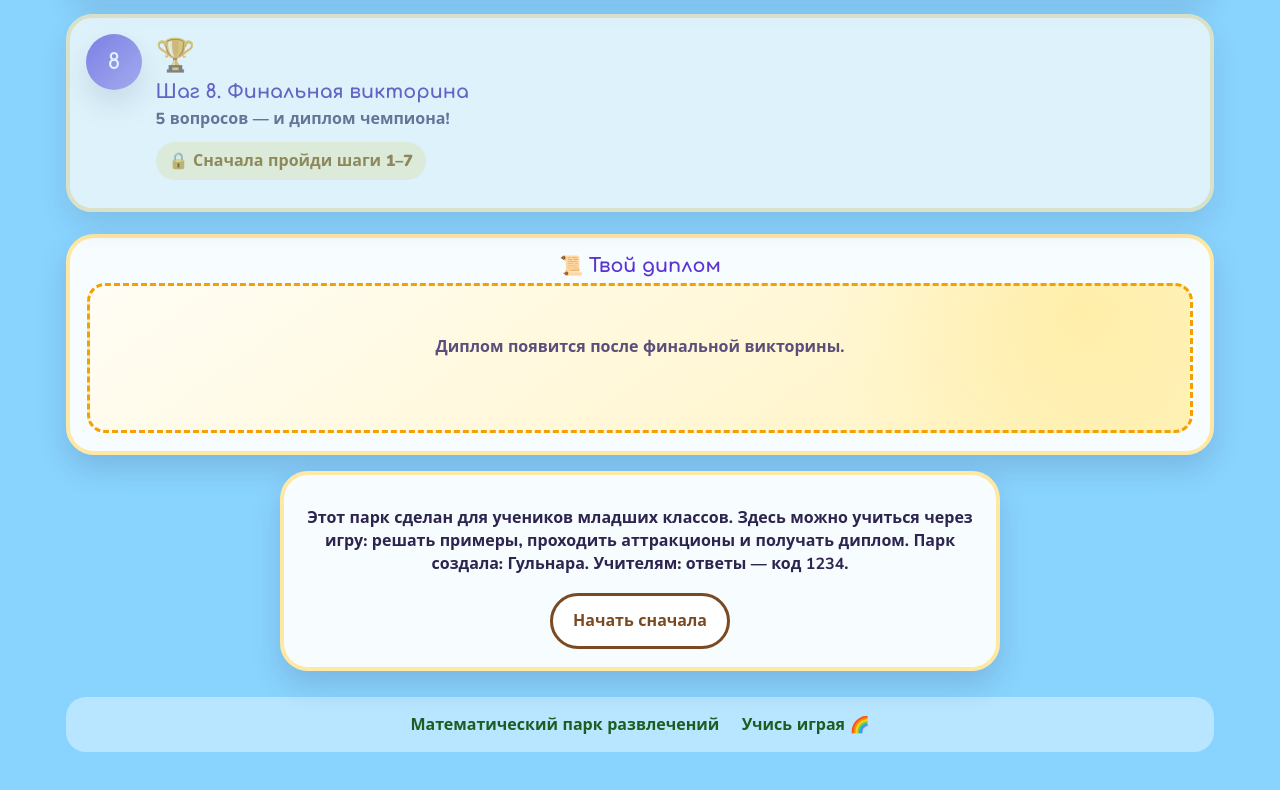
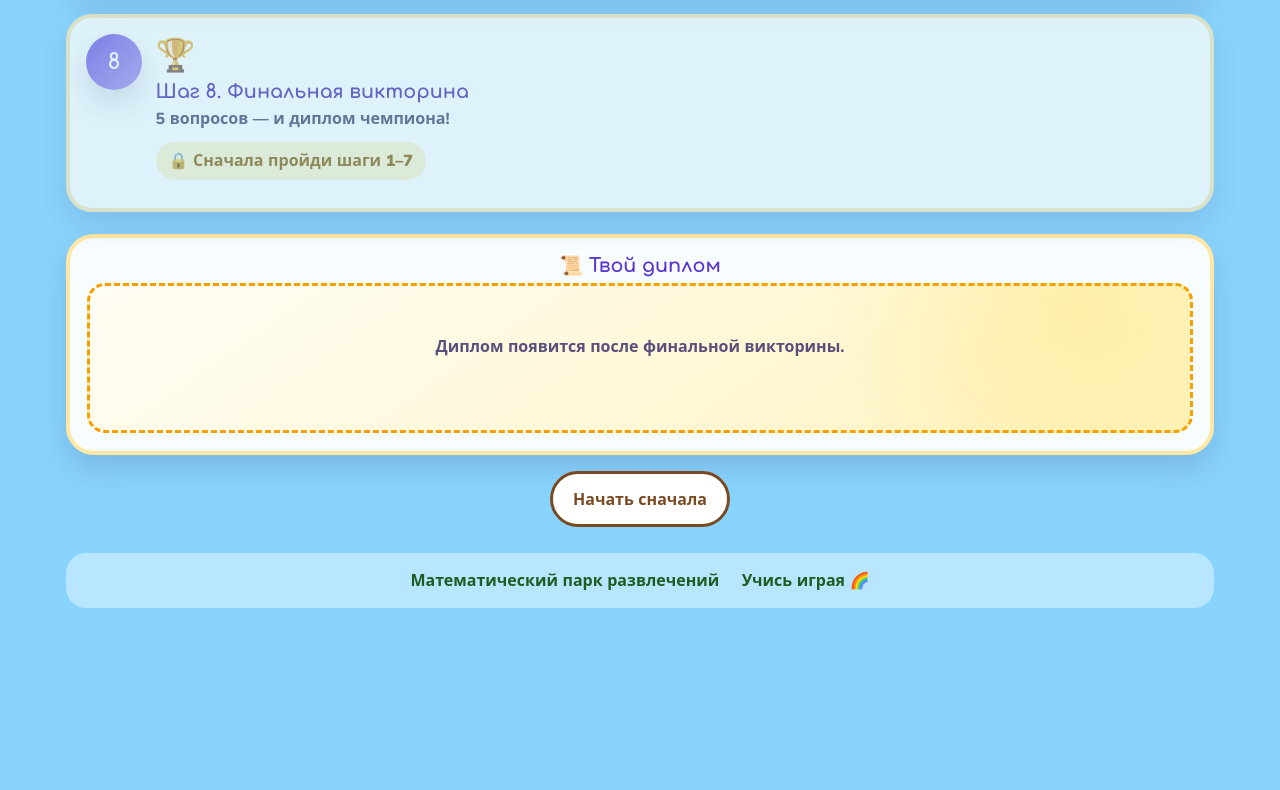
Before and after one commit to Fathullo777/math-park, a website: page docs/index.html in a window 1280 px wide. Shown: the part 1975-2765 px from the top of the page. After the commit the page ends 2623 px from the top, so only its background shows below. Drawn offline with nearby package versions, Linux system fonts and the light colour scheme.

Commit message:
Remove about blurb with teacher code from the park page.
Co-authored-by: Cursor <cursoragent@cursor.com>

```diff
--- a/docs/css/styles.css
+++ b/docs/css/styles.css
@@ -1316,15 +1316,14 @@ button, input { font: inherit; }
   margin-bottom: 1rem;
 }
 
-.about-inline {
+.reset-wrap {
   text-align: center;
-  max-width: 720px;
-  margin: 0 auto 1rem;
+  margin: 0 auto 1.2rem;
 }
 
-.about-inline p {
-  font-weight: 800;
-  line-height: 1.45;
+.reset-wrap .btn {
+  width: auto;
+  min-width: 180px;
 }
 
 @media (max-width: 700px) {
--- a/docs/index.html
+++ b/docs/index.html
@@ -101,8 +101,7 @@
         </div>
       </div>
 
-      <div class="about-inline panel">
-        <p id="about-text"></p>
+      <div class="reset-wrap">
         <button type="button" class="btn btn-outline" id="reset-btn">Начать сначала</button>
       </div>
     </main>
--- a/docs/js/app.js
+++ b/docs/js/app.js
@@ -1063,7 +1063,6 @@
     state.facts = data.facts;
     state.games = data.games;
     state.attractions = data.attractions;
-    $('#about-text').innerHTML = `${data.about.text} Парк создала: <strong>${data.about.author}</strong>. Учителям: ответы — код <strong>1234</strong>.`;
     setProgress(data.progress);
     showView('park');
     say('Поехали по порядку!');
--- a/public/css/styles.css
+++ b/public/css/styles.css
@@ -1316,15 +1316,14 @@ button, input { font: inherit; }
   margin-bottom: 1rem;
 }
 
-.about-inline {
+.reset-wrap {
   text-align: center;
-  max-width: 720px;
-  margin: 0 auto 1rem;
+  margin: 0 auto 1.2rem;
 }
 
-.about-inline p {
-  font-weight: 800;
-  line-height: 1.45;
+.reset-wrap .btn {
+  width: auto;
+  min-width: 180px;
 }
 
 @media (max-width: 700px) {
--- a/public/js/app.js
+++ b/public/js/app.js
@@ -1063,7 +1063,6 @@
     state.facts = data.facts;
     state.games = data.games;
     state.attractions = data.attractions;
-    $('#about-text').innerHTML = `${data.about.text} Парк создала: <strong>${data.about.author}</strong>. Учителям: ответы — код <strong>1234</strong>.`;
     setProgress(data.progress);
     showView('park');
     say('Поехали по порядку!');
```
Also changed, not shown: public/index.html (+1 -2 lines).
